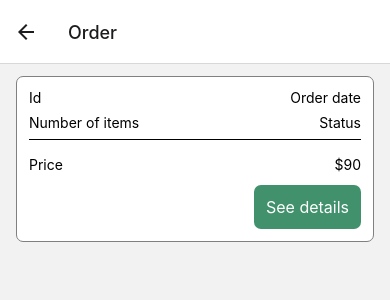
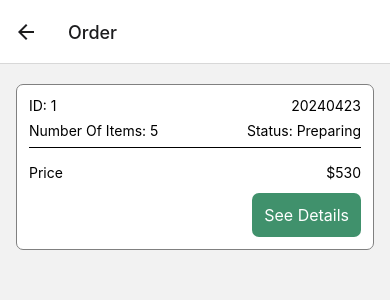
Before and after one commit to Amirelo/Florist-Shop-ReactNative, a React Native app: screen /Order in a window 390 px wide. Shown: the top 300 px of the page. Built offline with nearby package versions, Linux system fonts and the light colour scheme.

Commit message:
Create OrderModel, update OrderDetailScreen and OrderSreen with OrderModel

```diff
--- a/src/components/atoms/CustomText.tsx
+++ b/src/components/atoms/CustomText.tsx
@@ -22,6 +22,7 @@ const CustomText = (props: Props) => {
             marginTop: props.marginTop,
             marginBottom: props.marginBottom,
             marginRight: props.marginRight,
+            textTransform: 'capitalize'
           },
           styles[selectedType],
           props.style,
--- a/src/components/molecules/ItemOrder.tsx
+++ b/src/components/molecules/ItemOrder.tsx
@@ -3,17 +3,17 @@ import {CustomButton, CustomText, ItemRow} from '../atoms';
 import themes from '../../themes/themes';
 import React from 'react';
 import { NavigationProp, useNavigation } from '@react-navigation/native';
+import OrderModel from '../../models/OrderModel';
 
 interface Props {
   marginTop?: number;
   marginBottom?: number;
+  item: OrderModel;
+  onPressed?(): void;
 }
 
 const ItemOrder = (props: Props) => {
-    const navigation = useNavigation<NavigationProp<any>>();
-    const onDetailPressed = () => {
-        navigation.navigate('OrderDetail');
-    }
+
 
   return (
     <View
@@ -22,20 +22,20 @@ const ItemOrder = (props: Props) => {
         {marginTop: props.marginTop, marginBottom: props.marginBottom},
       ]}>
       <ItemRow marginBottom={8}>
-        <CustomText>Id</CustomText>
-        <CustomText>Order date</CustomText>
+        <CustomText>{`ID: ${props.item.id.toString()}`}</CustomText>
+        <CustomText>{props.item.orderDate}</CustomText>
       </ItemRow>
 
       <ItemRow marginBottom={8}>
-        <CustomText>Number of items</CustomText>
-        <CustomText>Status</CustomText>
+        <CustomText>{`Number of items: ${props.item.amount}`}</CustomText>
+        <CustomText>{`Status: ${props.item.status.toLowerCase()}`}</CustomText>
       </ItemRow>
       <View style={styles.divider} />
       <ItemRow marginBottom={12}>
         <CustomText>Price</CustomText>
-        <CustomText>$90</CustomText>
+        <CustomText>{`$${props.item.totalPrice}`}</CustomText>
       </ItemRow>
-      <CustomButton onPressed={onDetailPressed} style={styles.button}>
+      <CustomButton onPressed={props.onPressed} style={styles.button}>
         <CustomText type='subTitle' color={'white'}>See details</CustomText>
       </CustomButton>
     </View>
--- /dev/null
+++ b/src/models/OrderModel.ts
@@ -0,0 +1,22 @@
+import { ProductModel } from "."
+
+const orderStatus = ['PENDING','PREPARING','PACKING', 'DELIVERING', 'COMPLETED','CANCEL']
+
+class OrderModel{
+    id: number;
+    status: string;
+    amount: number;
+    totalPrice: number;
+    orderDate: string;
+    products: Array<ProductModel>;
+    constructor(id:number, status: string, amount:number, totalPrice:number, orderDate:string, products: Array<ProductModel>){
+        this.id = id;
+        this.status = status;
+        this.amount = amount;
+        this.totalPrice = totalPrice;
+        this.orderDate = orderDate;
+        this.products = products
+    }
+}
+
+export default OrderModel;
--- a/src/models/index.ts
+++ b/src/models/index.ts
@@ -1,4 +1,5 @@
 import CategoryModel from "./CategoryModel";
 import ProductModel from "./ProductModel";
+import OrderModel from "./OrderModel";
 
-export {CategoryModel, ProductModel}
+export {CategoryModel, ProductModel, OrderModel}
--- a/src/screens/main/screens/OrderDetailScreen.tsx
+++ b/src/screens/main/screens/OrderDetailScreen.tsx
@@ -1,11 +1,24 @@
-import {ScrollView, StyleSheet, View} from 'react-native';
+import {FlatList, ScrollView, StyleSheet, View} from 'react-native';
 import {CustomButton, CustomText, ItemRow} from '../../../components/atoms';
-import {ItemProduct} from '../../../components/molecules';
 import themes from '../../../themes/themes';
 import {FontAwesomeIcon} from '@fortawesome/react-native-fontawesome';
 import {faColumns} from '@fortawesome/free-solid-svg-icons';
+import React from 'react';
+import { RouteProp, useRoute } from '@react-navigation/native';
+import { OrderModel } from '../../../models';
+import { ItemProduct, ItemProductLong } from '../../../components/molecules';
 
 const OrderDetailScreen = () => {
+  const route = useRoute<RouteProp<any>>();
+  const [item, setItem] = React.useState<OrderModel>();
+  React.useEffect(()=>{
+    if (route.params?.data){
+      setItem(route.params.data)
+    } else{
+      console.log("No item found")
+    }
+  },[])
+
   return (
     <ScrollView>
       <View style={styles.view}>
@@ -17,15 +30,15 @@ const OrderDetailScreen = () => {
         </ItemRow>
         <ItemRow marginBottom={8}>
           <CustomText>Order ID</CustomText>
-          <CustomText>1</CustomText>
+          <CustomText>{item ? item.id.toString() : ''}</CustomText>
         </ItemRow>
         <ItemRow marginBottom={8}>
           <CustomText>Order date</CustomText>
-          <CustomText>22/1/2024</CustomText>
+          <CustomText>{item ? item.orderDate.toString() : ''}</CustomText>
         </ItemRow>
         <ItemRow marginBottom={30}>
           <CustomText>Status</CustomText>
-          <CustomText>Completed</CustomText>
+          <CustomText>{item ? item.status : ''}</CustomText>
         </ItemRow>
 
         <ItemRow>
@@ -34,6 +47,14 @@ const OrderDetailScreen = () => {
           </CustomText>
           <FontAwesomeIcon size={24} icon={faColumns} />
         </ItemRow>
+
+        <FlatList
+        style={{marginBottom: 20}}
+        horizontal={true}
+        data={item? item.products : null}
+        keyExtractor={item => item.name}
+        renderItem={({item}) => (<ItemProduct product={item}/>)}
+        />
 
         <ItemRow marginBottom={30}>
           <CustomText>Total Price</CustomText>
@@ -73,6 +94,6 @@ const styles = StyleSheet.create({
     marginBottom: 20,
   },
   review: {
-    backgroundColor: themes['defaultTheme'].warnColor,
+    backgroundColor: themes['defaultTheme'].primaryColor,
   },
 });
--- a/src/screens/main/screens/OrderScreen.tsx
+++ b/src/screens/main/screens/OrderScreen.tsx
@@ -1,10 +1,33 @@
-import {StyleSheet, View} from 'react-native';
-import { ItemOrder } from '../../../components/molecules';
+import {FlatList, StyleSheet, View} from 'react-native';
+import {ItemOrder} from '../../../components/molecules';
+import OrderModel from '../../../models/OrderModel';
+import {ProductModel} from '../../../models';
+import {NavigationProp, useNavigation} from '@react-navigation/native';
 
 const OrderScreen = () => {
+  var productList = [];
+  var product = new ProductModel('Spark', 40, 20, 'A bouquet', 2.5, 1, [
+    'https://cdn.pixabay.com/photo/2024/01/12/21/23/cortina-dampezzo-8504755_1280.jpg',
+  ]);
+  productList.push(product);
+  const order = new OrderModel(1, 'PREPARING', 5, 530, '20240423', productList);
+  var orderList = [];
+  orderList.push(order);
+
+  const navigation = useNavigation<NavigationProp<any>>();
+  const onDetailPressed = (data: OrderModel) => {
+    navigation.navigate('OrderDetail', {data: data});
+  };
+
   return (
     <View style={styles.view}>
-      <ItemOrder marginTop={12}/>
+      <FlatList
+        data={orderList}
+        keyExtractor={item => item.id.toString()}
+        renderItem={({item}) => (
+          <ItemOrder onPressed={() => onDetailPressed(item)} item={item} />
+        )}
+      />
     </View>
   );
 };
@@ -12,7 +35,8 @@ const OrderScreen = () => {
 export default OrderScreen;
 
 const styles = StyleSheet.create({
-    view:{
-        paddingHorizontal:16
-    }
-})
+  view: {
+    paddingHorizontal: 16,
+    paddingTop: 20,
+  },
+});
```
